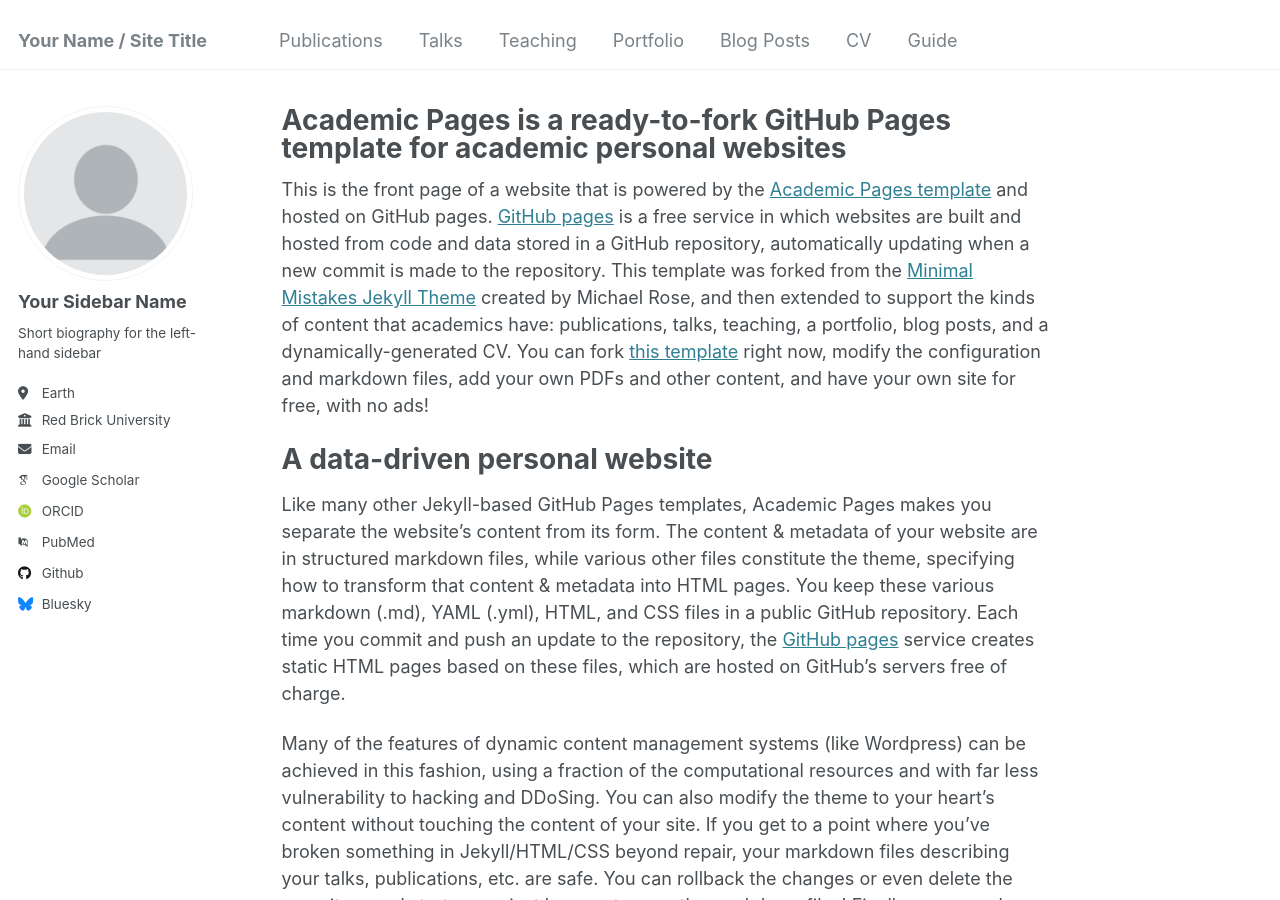
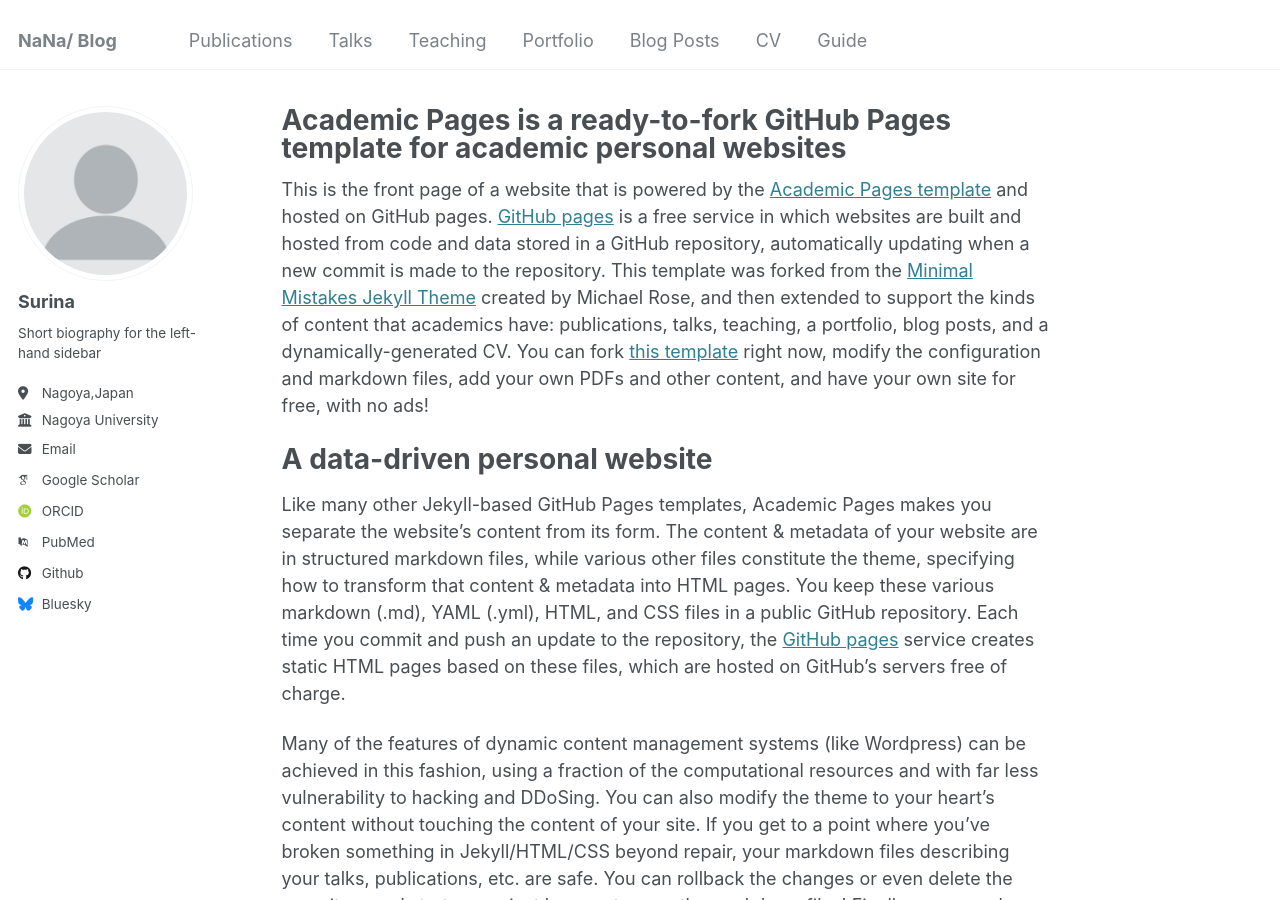
Before and after one commit to SURINA1226/SURINA1226, a Jekyll site: the page built from _pages/about.md, in a window 1280 px wide and 900 px high. Built offline with Jekyll 4.4.1, drawn with Linux system fonts in a browser that asks for light colours; some web fonts are replaced.

Commit message:
Update _config.yml

```diff
--- a/_config.yml
+++ b/_config.yml
@@ -8,13 +8,13 @@
 
 # Basic Site Settings
 locale                   : "en-US"
-title                    : "Your Name / Site Title"
+title                    : " NaNa/ Blog"
 title_separator          : "-"
-name                     : &name "Your Name"
-description              : &description "personal description"
+name                     : &surina "Your Name"
+description              : &studing blog "personal description"
 url                      : https://surina1226.github.io # the base hostname & protocol for your site e.g. "https://[your GitHub username].github.io"
 baseurl                  : "" # the subpath of your site, e.g. "/blog"
-repository               : "academicpages/academicpages.github.io"
+repository               : "SURINA1226/surina1226.github.io"
 
 # Site Author - The following control what appear as part of the author content on the side bar.
 #               If a field is blank the icon and link will not appear, otherwise it will be shown.
@@ -22,11 +22,11 @@ repository               : "academicpages/academicpages.github.io"
 author:
   # Biographic information
   avatar           : "profile.png"
-  name             : "Your Sidebar Name"
+  name             : "Surina"
   pronouns         : # example: "she/her"
   bio              : "Short biography for the left-hand sidebar"
-  location         : "Earth"
-  employer         : "Red Brick University"
+  location         : "Nagoya,Japan"
+  employer         : "Nagoya University"
   uri              : # URL
   email            : "none@example.org"
 
@@ -44,7 +44,7 @@ author:
   bitbucket        : # Username - Update with your username on the site
   codepen          : # Username
   dribbble         : # Username
-  github           : "academicpages"
+  github           : "SURINA1226"
   kaggle           : # Username
   stackoverflow    : # User number or user number and name (i.e., use "1" or "1/jeff-atwood")
 
```
